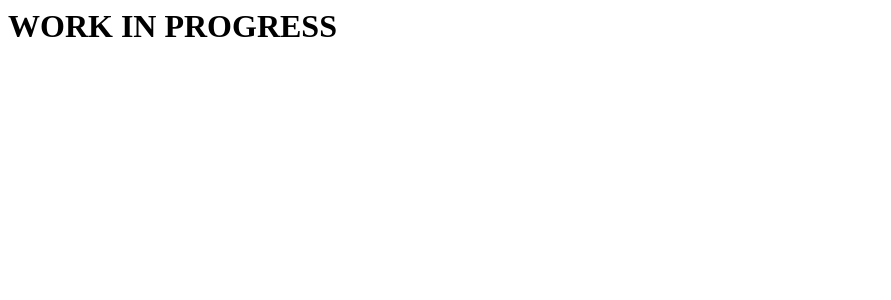
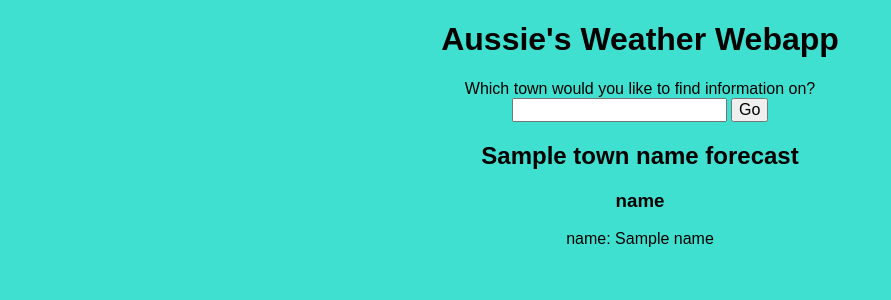
Before and after one commit to Ransu-ll/weather-app, a Flask app: template webapp/templates/town.jinja2 in a window 1280 px wide. Shown: the top 300 px of the page, without its empty margins (0-891 px from the left). Run offline with Flask 3, Linux system fonts and the light colour scheme; the template is opened without the code that fills it: most values are stand-ins (such as "Sample title", 1, 10 or a date in 2020); parts of the project's set-up code (start-up, migrations or seed data) failed here and were passed over.

Commit message:
Add ability to view location information.

```diff
--- a/webapp/app.py
+++ b/webapp/app.py
@@ -1,6 +1,9 @@
-from flask import Flask, render_template
+from flask import Flask, render_template, request
 import logging
 from pathlib import Path
+from bidict import bidict
+
+from LocationInfoDownloader import retreive_town_info
 
 logger = logging.getLogger(__name__)
 
@@ -25,7 +28,7 @@ def sanitise_str(to_sanitise):
     ".":  r"\."
 }))
 
-towns_info = {}
+towns_info = bidict({})
 
 for town in towns.split("\n"):
     towns_info[town] = sanitise_str(town.lower().replace(", ", "-").replace(" ", "-"))
@@ -56,12 +59,29 @@ def town_info(town_url):
         return render_template("notfound.jinja2", towns=list(towns_info.keys()))
     logger.info(f"Connected to {town_url}")
 
+    current_town = towns_info.inverse[town_url]
     # Town data should get the latest forecast of the town data
+    town_data = retreive_town_info(current_town)
+    logger.info(town_data)
 
-    town_data = None
+    return render_template("town.jinja2", towns=list(towns_info.keys()), town_data=town_data, town_name=current_town)
 
-    return render_template("town.jinja2", towns=list(towns_info.keys()), town_data=town_data)
+@app.route("/town_info_get", methods=["GET"])
+def town_info_get():
+    current_town = request.args["town"]
+    current_town = sanitise_str(current_town)
+    logger.info(current_town)
+
+    if current_town not in towns_info.keys():
+        logger.warning(f"Could not find {current_town}")
+        return render_template("notfound.jinja2", towns=towns_info)
+    logger.info(f"Requested for {current_town}")
+
+    # Town data should get the latest forecast of the town data
+    town_data = retreive_town_info(current_town)
+
+    return render_template("town.jinja2", towns=towns_info, town_data=town_data, town_name=current_town)
 
 @app.errorhandler(404)
 def page_not_found(e):
-    return render_template("notfound.jinja2", towns=list(towns_info.keys()))
+    return render_template("notfound.jinja2", towns=towns_info)
--- a/webapp/templates/index.jinja2
+++ b/webapp/templates/index.jinja2
@@ -12,11 +12,12 @@
 <body>
     <h1 class="centre">Aussie's Weather Webapp</h1>
 
+    <form action="/town_info_get" method="get">
         <label for="townsearch">
             <p class="centre">
                 Which town would you like to find information on?
                 <br>
-        <input id="townsearch" list="towns">
+                <input id="townsearch" list="towns" name="town">
                 <button type="submit">Go</button>
             </p>
         </label>
@@ -25,7 +26,7 @@
             <option value="{{ town|e }}"></option>
         {% endfor %}
         </datalist>
-
+    </form>
 
 </body>
 </html>
--- a/webapp/templates/town.jinja2
+++ b/webapp/templates/town.jinja2
@@ -1,2 +1,42 @@
-{# TODO: fill out #}
-<h1>WORK IN PROGRESS</h1>
+<!DOCTYPE html>
+<html lang="en">
+<head>
+    <meta charset="UTF-8">
+    <meta name="viewport" content="width=device-width, initial-scale=1.0">
+    <meta name="description" content="The main webpage of this webapp">
+    <meta name="keywords" content="weather, australia, webapp">
+    <title>AW2</title>
+    <link rel="stylesheet" href="{{ url_for('static', filename='pure.css') }}">
+    <link rel="stylesheet" href="{{ url_for('static', filename='style.css') }}">
+</head>
+<body>
+    <h1 class="centre">Aussie's Weather Webapp</h1>
+
+    <form action="/town_info_get" method="get">
+        <label for="townsearch">
+            <p class="centre">
+                Which town would you like to find information on?
+                <br>
+                <input id="townsearch" list="towns" name="town">
+                <button type="submit">Go</button>
+            </p>
+        </label>
+        <datalist id="towns">
+        {% for town in towns.keys() %}
+            <option value="{{ town|e }}"></option>
+        {% endfor %}
+        </datalist>
+    </form>
+
+    <h2 class="centre">{{ town_name }} forecast</h2>
+
+    {% for key_date in town_data.keys() %}
+        <div class="centre">
+            <h3>{{ key_date }}</h3>
+            {% for key_info in town_data[key_date].keys() %}
+                <p>{{ key_info }}: {{town_data[key_date][key_info]}}</p>
+            {% endfor %}
+        </div>
+    {% endfor %}
+</body>
+</html>
```
Also changed, not shown: webapp/templates/notfound.jinja2 (+9 -4 lines). Lines whose indentation alone changed are shown as unchanged.
